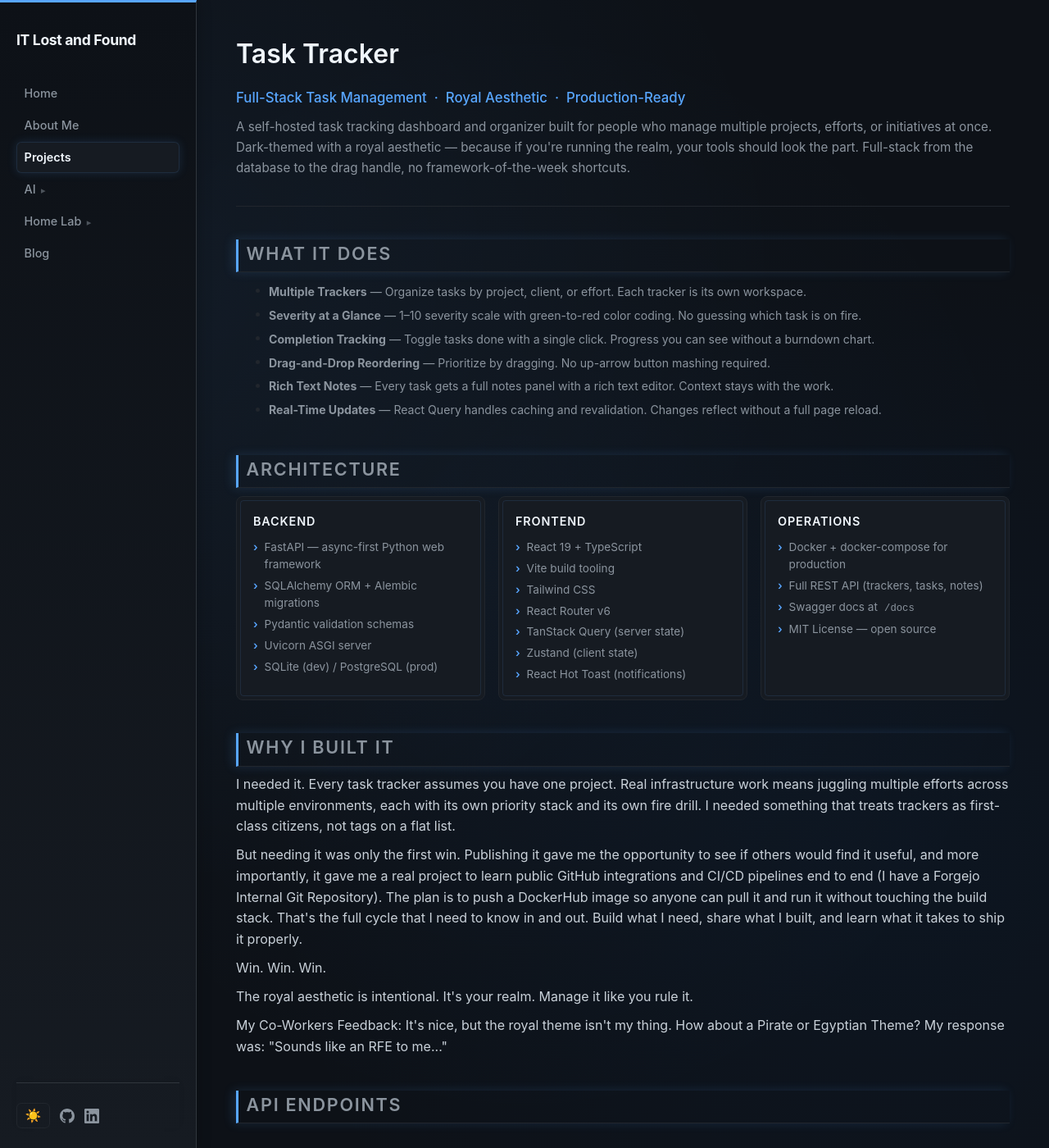
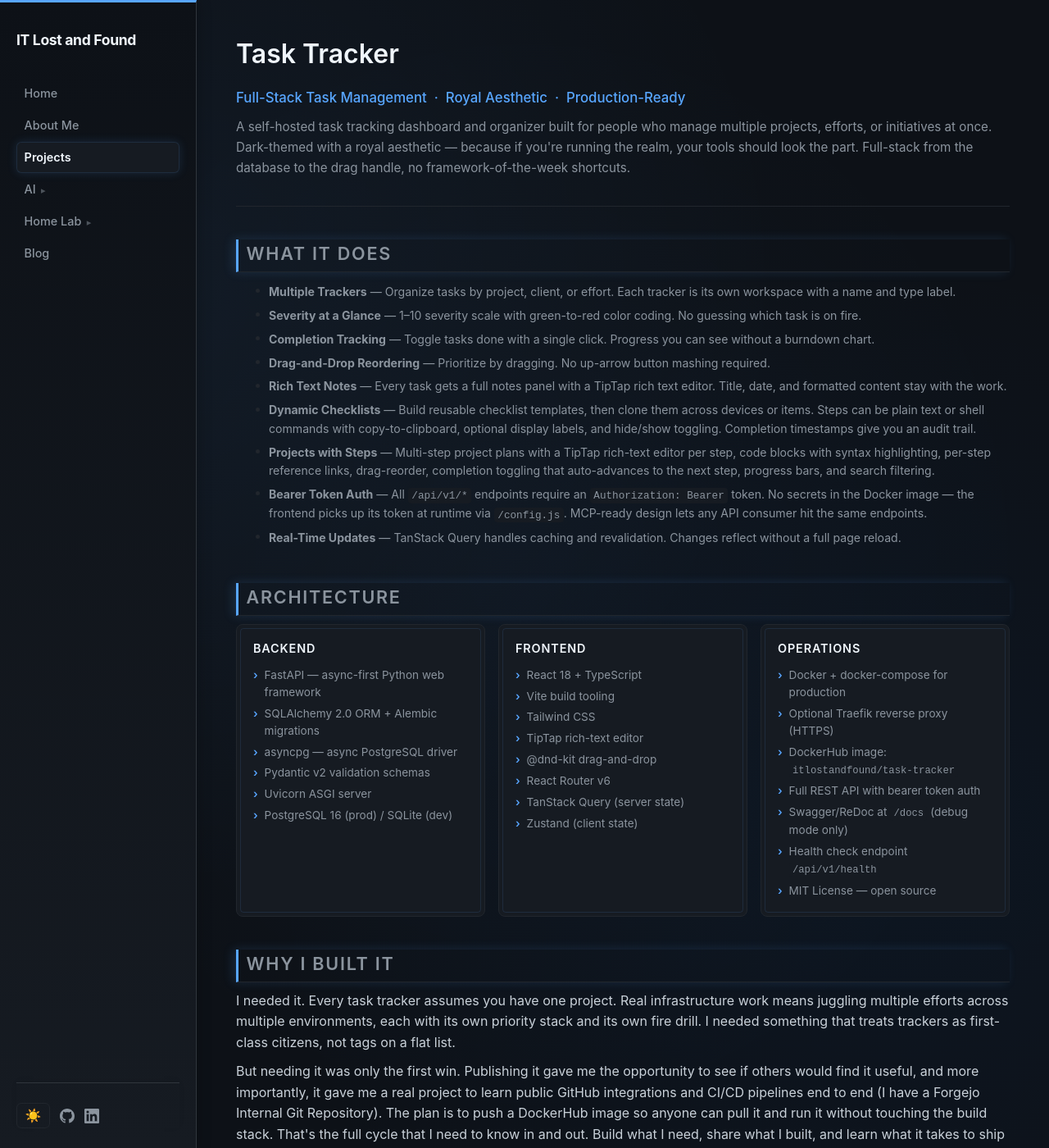
Before and after one commit to itlostandfound/Jekyll.GitHub, a Jekyll site: the page built from _pages/projects/task-tracker.md, in a window 1280 px wide and 1400 px high. Shown: the whole window at 82% size. Built offline with Jekyll 4.4.1, drawn with Linux system fonts in a browser that asks for light colours; some of the changed text lies outside the part shown.

Commit message:
Add MCP Server project page, update Task Tracker to v3, redact blog post details
Task Tracker page now reflects v3 (projects, checklists, bearer auth, Postgres);
adds a new project page for the Task Tracker MCP server and links it from
projects.md. Homepage layout drops the duplicate Projects section already
covered by /projects/. Also scrubs account name/reference ID from the Ollama
rate-limit post and corrects the plan tier and post time.

```diff
--- a/_config.yml
+++ b/_config.yml
@@ -66,6 +66,7 @@ plugins:
   - jekyll-include-cache
 
 # Build settings
+future: true
 markdown: kramdown
 kramdown:
   input: GFM
--- a/_pages/projects/task-tracker.md
+++ b/_pages/projects/task-tracker.md
@@ -12,12 +12,15 @@ permalink: /projects/task-tracker/
 <div class="resume-section">
   <h2 class="section-heading">What It Does</h2>
   <ul class="job-details">
-    <li><strong>Multiple Trackers</strong> — Organize tasks by project, client, or effort. Each tracker is its own workspace.</li>
+    <li><strong>Multiple Trackers</strong> — Organize tasks by project, client, or effort. Each tracker is its own workspace with a name and type label.</li>
     <li><strong>Severity at a Glance</strong> — 1–10 severity scale with green-to-red color coding. No guessing which task is on fire.</li>
     <li><strong>Completion Tracking</strong> — Toggle tasks done with a single click. Progress you can see without a burndown chart.</li>
     <li><strong>Drag-and-Drop Reordering</strong> — Prioritize by dragging. No up-arrow button mashing required.</li>
-    <li><strong>Rich Text Notes</strong> — Every task gets a full notes panel with a rich text editor. Context stays with the work.</li>
-    <li><strong>Real-Time Updates</strong> — React Query handles caching and revalidation. Changes reflect without a full page reload.</li>
+    <li><strong>Rich Text Notes</strong> — Every task gets a full notes panel with a TipTap rich text editor. Title, date, and formatted content stay with the work.</li>
+    <li><strong>Dynamic Checklists</strong> — Build reusable checklist templates, then clone them across devices or items. Steps can be plain text or shell commands with copy-to-clipboard, optional display labels, and hide/show toggling. Completion timestamps give you an audit trail.</li>
+    <li><strong>Projects with Steps</strong> — Multi-step project plans with a TipTap rich-text editor per step, code blocks with syntax highlighting, per-step reference links, drag-reorder, completion toggling that auto-advances to the next step, progress bars, and search filtering.</li>
+    <li><strong>Bearer Token Auth</strong> — All <code>/api/v1/*</code> endpoints require an <code>Authorization: Bearer</code> token. No secrets in the Docker image — the frontend picks up its token at runtime via <code>/config.js</code>. MCP-ready design lets any API consumer hit the same endpoints.</li>
+    <li><strong>Real-Time Updates</strong> — TanStack Query handles caching and revalidation. Changes reflect without a full page reload.</li>
   </ul>
 </div>
 
@@ -29,23 +32,25 @@ permalink: /projects/task-tracker/
       <h3>Backend</h3>
       <ul>
         <li>FastAPI — async-first Python web framework</li>
-        <li>SQLAlchemy ORM + Alembic migrations</li>
-        <li>Pydantic validation schemas</li>
+        <li>SQLAlchemy 2.0 ORM + Alembic migrations</li>
+        <li>asyncpg — async PostgreSQL driver</li>
+        <li>Pydantic v2 validation schemas</li>
         <li>Uvicorn ASGI server</li>
-        <li>SQLite (dev) / PostgreSQL (prod)</li>
+        <li>PostgreSQL 16 (prod) / SQLite (dev)</li>
       </ul>
     </div>
 
     <div class="skill-card">
       <h3>Frontend</h3>
       <ul>
-        <li>React 19 + TypeScript</li>
+        <li>React 18 + TypeScript</li>
         <li>Vite build tooling</li>
         <li>Tailwind CSS</li>
+        <li>TipTap rich-text editor</li>
+        <li>@dnd-kit drag-and-drop</li>
         <li>React Router v6</li>
         <li>TanStack Query (server state)</li>
         <li>Zustand (client state)</li>
-        <li>React Hot Toast (notifications)</li>
       </ul>
     </div>
 
@@ -53,8 +58,11 @@ permalink: /projects/task-tracker/
       <h3>Operations</h3>
       <ul>
         <li>Docker + docker-compose for production</li>
-        <li>Full REST API (trackers, tasks, notes)</li>
-        <li>Swagger docs at <code>/docs</code></li>
+        <li>Optional Traefik reverse proxy (HTTPS)</li>
+        <li>DockerHub image: <code>itlostandfound/task-tracker</code></li>
+        <li>Full REST API with bearer token auth</li>
+        <li>Swagger/ReDoc at <code>/docs</code> (debug mode only)</li>
+        <li>Health check endpoint <code>/api/v1/health</code></li>
         <li>MIT License — open source</li>
       </ul>
     </div>
@@ -69,6 +77,15 @@ permalink: /projects/task-tracker/
   <p>Win. Win. Win.</p>
   <p>The royal aesthetic is intentional. It's your realm. Manage it like you rule it.</p>
   <p>My Co-Workers Feedback:  It's nice, but the royal theme isn't my thing.  How about a Pirate or Egyptian Theme?  My response was:  "Sounds like an RFE to me..."</p>
+</div>
+
+<div class="resume-section">
+  <h2 class="section-heading">Version History</h2>
+  <ul class="job-details">
+    <li><strong>v1 — Task Tracking Foundation</strong> — Multiple trackers, severity-coded tasks, drag-and-drop reordering, completion tracking, rich text notes.</li>
+    <li><strong>v2 — Checklist System</strong> — Reusable checklist templates, clone-to-device deployment, text and command step types, copy-to-clipboard for commands, hide/show toggling, completion timestamps and audit reports.</li>
+    <li><strong>v3 — Projects &amp; API Security</strong> — Multi-step projects with TipTap rich-text content per step, code blocks with syntax highlighting, per-step references, drag-reorder steps, auto-advance on completion, progress bars, incomplete-only filter, full-text search. Bearer token authentication on all API endpoints, runtime token injection via <code>/config.js</code>, MCP-ready CRUD endpoints.</li>
+  </ul>
 </div>
 
 <div class="resume-section">
@@ -88,8 +105,20 @@ permalink: /projects/task-tracker/
         <td class="job-role-sm"><code>GET/POST</code> under task, <code>GET/PATCH/DELETE</code> by note ID</td>
       </tr>
       <tr>
-        <td class="job-company">Docs</td>
-        <td class="job-role-sm">Swagger UI at <code>/docs</code> — auto-generated from Pydantic schemas</td>
+        <td class="job-company">Checklists</td>
+        <td class="job-role-sm">CRUD — <code>GET/POST /api/v1/checklists</code>, <code>GET/PUT/DELETE /api/v1/checklists/{id}</code>, template clone <code>POST /api/v1/checklists/{id}/clone</code>, undo delete <code>POST /api/v1/checklists/undo</code></td>
+      </tr>
+      <tr>
+        <td class="job-company">Projects</td>
+        <td class="job-role-sm">CRUD — <code>GET/POST /api/v1/projects</code>, <code>GET/PATCH/DELETE /api/v1/projects/{id}</code>, step CRUD and reorder, per-step references</td>
+      </tr>
+      <tr>
+        <td class="job-company">Auth</td>
+        <td class="job-role-sm">Bearer token on all <code>/api/v1/*</code> endpoints; <code>/config.js</code> bootstraps the frontend</td>
+      </tr>
+      <tr>
+        <td class="job-company">Health</td>
+        <td class="job-role-sm"><code>GET /api/v1/health</code> — no token required</td>
       </tr>
     </tbody>
   </table>
@@ -101,11 +130,11 @@ permalink: /projects/task-tracker/
     <tbody>
       <tr>
         <td class="job-company">Status</td>
-        <td class="job-role-sm">v1 Complete · v2 In Testing</td>
+        <td class="job-role-sm">v3.0.2 · In Production</td>
       </tr>
       <tr>
         <td class="job-company">Stack</td>
-        <td class="job-role-sm">Python · TypeScript · React · FastAPI · SQLAlchemy · Tailwind CSS</td>
+        <td class="job-role-sm">Python · TypeScript · React · FastAPI · SQLAlchemy · Tailwind CSS · PostgreSQL</td>
       </tr>
       <tr>
         <td class="job-company">License</td>
@@ -115,10 +144,14 @@ permalink: /projects/task-tracker/
         <td class="job-company">Source</td>
         <td class="job-role-sm"><a href="https://github.com/itlostandfound/Task-Tracker">GitHub — itlostandfound/Task-Tracker</a></td>
       </tr>
+      <tr>
+        <td class="job-company">Docker</td>
+        <td class="job-role-sm"><code>docker pull itlostandfound/task-tracker:latest</code></td>
+      </tr>
     </tbody>
   </table>
 </div>
 
 <div class="resume-section" style="text-align:center;">
-  <img src="{{ '/assets/images/Task-Tracker.v1.png' | relative_url }}" alt="Task Tracker v1 screenshot" style="max-width:100%;border-radius:8px;border:1px solid rgba(255,255,255,0.1);">
+  <img src="{{ '/assets/images/Task-Tracker.v3.png' | relative_url }}" alt="Task Tracker v3 screenshot showing Projects, Checklists, and Trackers" style="max-width:100%;border-radius:8px;border:1px solid rgba(255,255,255,0.1);">
 </div>
```
Also changed, not shown: _layouts/home.html (+0 -8 lines), _pages/projects.md (+7 -3 lines), _pages/projects/mcp-server-tasktracker.md (added, +167 -0 lines), _posts/2026-07-07-token-maxing-hold-your-horses.markdown (+4 -4 lines), assets/images/Task-Tracker.v2.Checklists.png (added), assets/images/Task-Tracker.v2.png (added), assets/images/Task-Tracker.v3.png (added).
